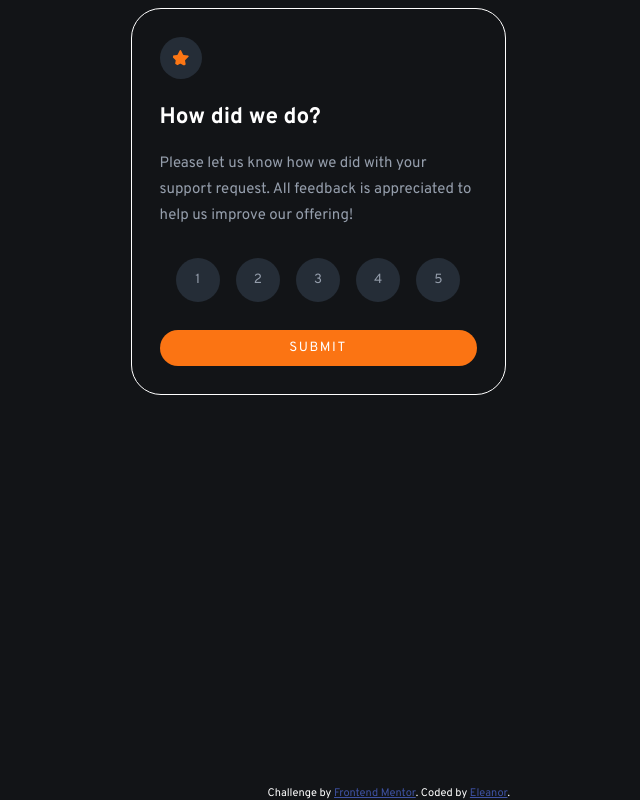
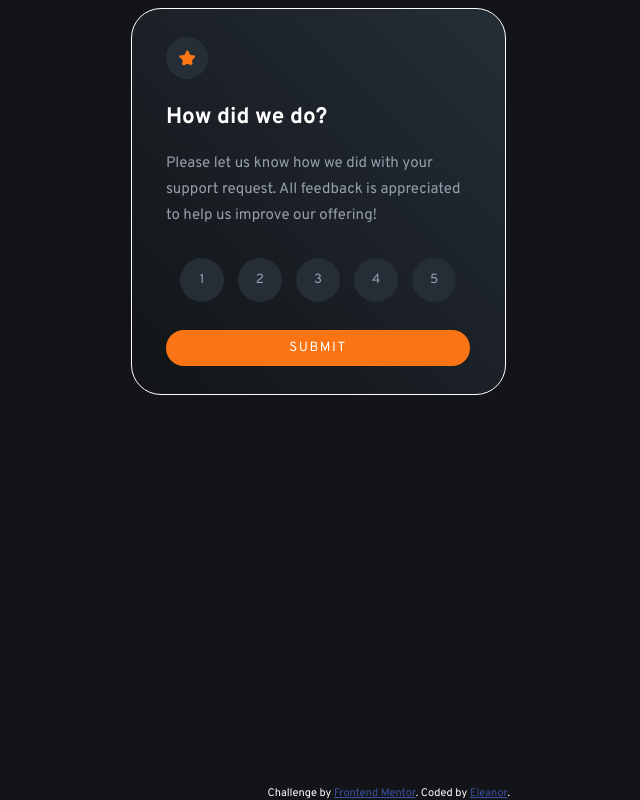
Before and after one commit to EleanorKahn/TS-Rating-Component, a React (Create React App) app: page / in a window 1280 px wide. Shown: the whole page, without its empty margins (322-962 px from the left). Built offline with nearby package versions, Linux system fonts and the light colour scheme.

Commit message:
container

```diff
--- a/src/components/RatingComponent.tsx
+++ b/src/components/RatingComponent.tsx
@@ -3,7 +3,7 @@ import React from 'react';
 
 const RatingComponent = (props: { setSubmit: Function, setRating: Function }) => {
   return (
-    <div>
+    <div className='rating-container'>
         <img src='/images/icon-star.svg' alt='small yellow star' className='star'></img>
         {/* <div className='star'></div> */}
         <h2 className='rating-title'>How did we do?</h2>
--- a/src/css/style.css
+++ b/src/css/style.css
@@ -21,15 +21,16 @@ html {
 body {
     font-size: 15px;
     display: grid;
-    justify-content: center;
+    place-items: center;
     font-family: 'Overpass', 'sans-serif';
 }
 
 body .container {
-    background: linear-gradient(to right top, var(--verydarkBlue), var(--darkBlue));
+    background: linear-gradient(to right top, var(--veryDarkBlue), var(--darkBlue));
     vertical-align: center;
-    padding: 1.75rem;
     width: 375px;
+    padding-inline: 1.15rem;
+    padding-block: 1.75rem;
     border-radius: 30px;
     border-color: white;
     border: 1px solid white;
@@ -56,6 +57,10 @@ button {
     background-image: url('/public/images/icon-star.svg');
     background-color: aliceblue;
 } */
+
+.rating-container {
+    padding-inline: 1rem;
+}
 
 .star {
     padding: .80rem;
@@ -123,11 +128,12 @@ button {
 .thank-you-container {
     display: grid;
     place-items: center;
-
 }
 
 .thank-you-container p {
     text-align: center;
+    padding-block-end: 0rem;
+    margin-block-end: 0rem;
 }
 
 .thank-you-container .user-rating {
```
